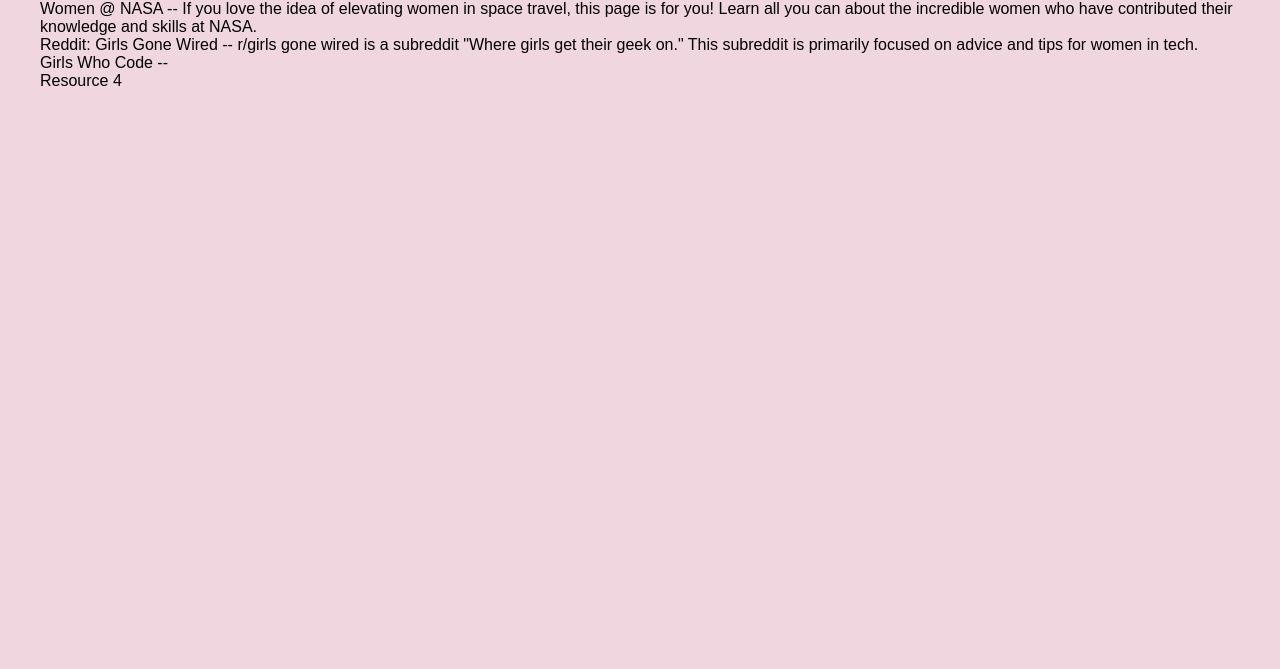
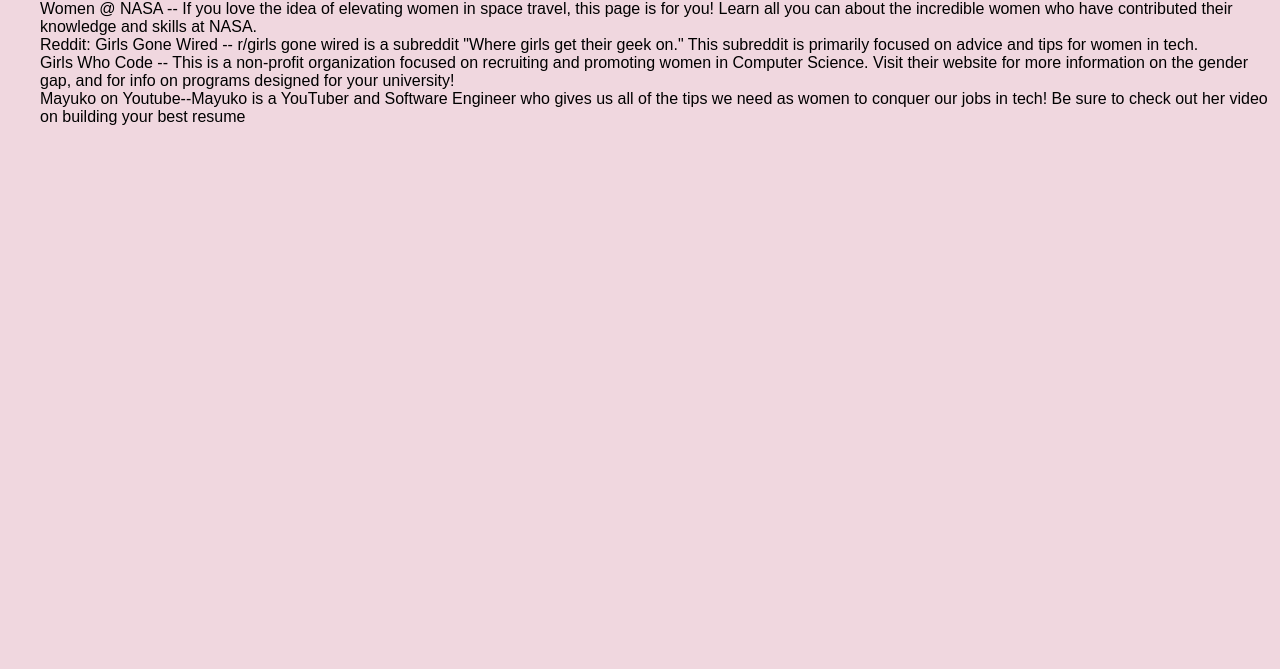
Before and after one commit to JadedThrone/WebsiteShell, a plain HTML site: page resource.html in a window 1280 px wide. Shown: the part 131-800 px from the top of the page. Drawn offline with Linux system fonts and the light colour scheme.

Commit message:
Added Resources

```diff
--- a/resource.html
+++ b/resource.html
@@ -94,10 +94,10 @@
   <h1>Resources for Gender Equality in STEM</h1>
   <ul>
 <!--Resource List -->
-    <li><a href="https://women.nasa.gov/"> Women @ NASA -- If you love the idea of elevating women in space travel, this page is for you! Learn all you can about the incredible women who have contributed their knowledge and skills at NASA.</a></li>
-    <li><a href="https://www.reddit.com/r/girlsgonewired/">Reddit: Girls Gone Wired -- r/girls gone wired is a subreddit "Where girls get their geek on." This subreddit is primarily focused on advice and tips for women in tech.</a></li>
-    <li><a href="https://girlswhocode.com/">Girls Who Code -- </a></li>
-    <li><a href="https://www.youtube.com/channel/UCEDkO7wshcDZ7UZo17rPkzQ">Resource 4</a></li>
+    <li><a href="https://women.nasa.gov/">Women @ NASA -- </a>If you love the idea of elevating women in space travel, this page is for you! Learn all you can about the incredible women who have contributed their knowledge and skills at NASA.</li>
+    <li><a href="https://www.reddit.com/r/girlsgonewired/">Reddit: Girls Gone Wired --</a> r/girls gone wired is a subreddit "Where girls get their geek on." This subreddit is primarily focused on advice and tips for women in tech.</li>
+    <li><a href="https://girlswhocode.com/">Girls Who Code --</a> This is a non-profit organization focused on recruiting and promoting women in Computer Science. Visit their website for more information on the gender gap, and for info on programs designed for your university!</li>
+    <li><a href="https://www.youtube.com/channel/UCEDkO7wshcDZ7UZo17rPkzQ">Mayuko on Youtube--</a>Mayuko is a YouTuber and Software Engineer who gives us all of the tips we need as women to conquer our jobs in tech! Be sure to check out her video on building your <a href="https://www.youtube.com/watch?v=J5gy9iqjwXM">best resume</a></li>
     <!-- Add more resources hereee. We should probs format this cuter :PP These bullet points are bleh-->
   </ul>
 </body>
```
